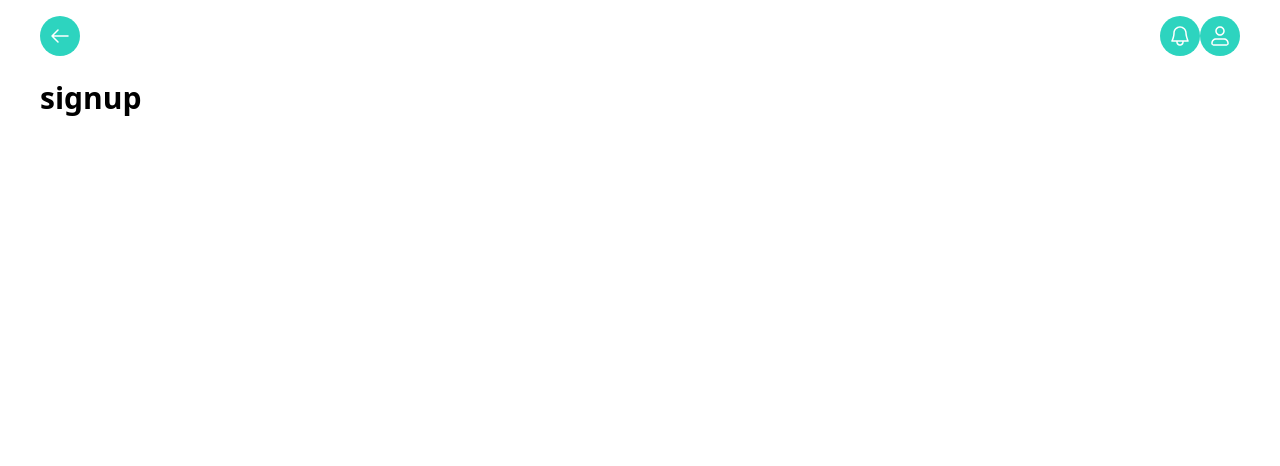
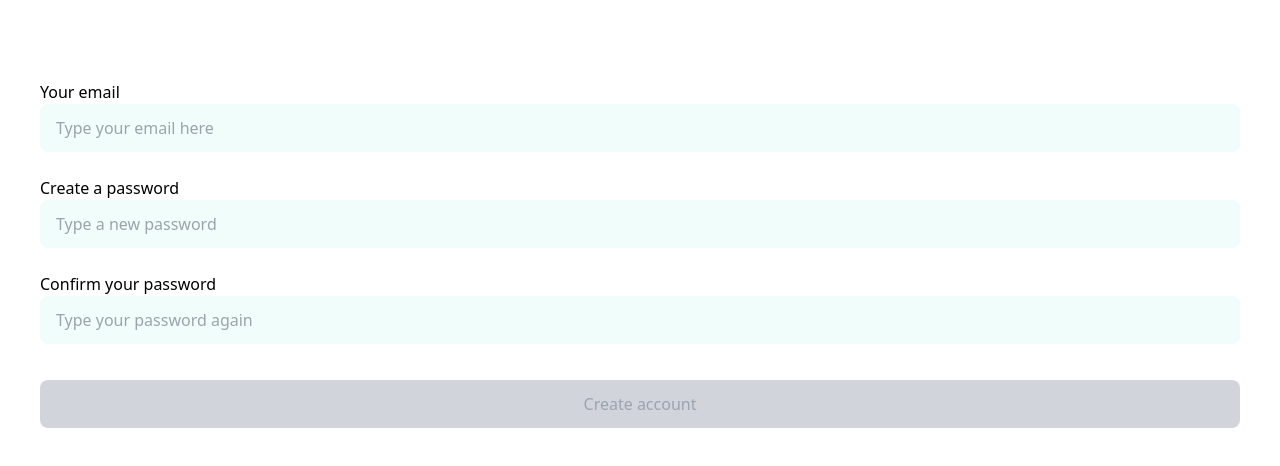
Before and after one commit to andipy/docty, a React (Create React App) app: page /signup in a window 1280 px wide. Shown: the top 466 px of the page. Built offline with nearby package versions, Linux system fonts and the light colour scheme.

Commit message:
new push

```diff
--- a/src/App.js
+++ b/src/App.js
@@ -1,18 +1,21 @@
 import React from "react";
-import { BrowserRouter, Routes, Route } from "react-router-dom";
+import { BrowserRouter, Routes, Route, Navigate } from "react-router-dom";
 import { DataProvider } from "./context/Data";
 
 // import pages
 import Categories from './pages/Categories';
 import Category from './pages/Category';
 import Videos from "./pages/Videos";
+import Signup from "./pages/Signup";
 
 function App() {
   return (
     <DataProvider>
       <BrowserRouter>
         <Routes>
-          <Route path='/' element={<Categories />} />
+          <Route path='/' element={<Navigate replace to='/signup' />} />
+          <Route path='/signup' element={<Signup />} />
+          <Route path='/categories' element={<Categories />} />
           <Route path='/:category' element={<Category />} />
           <Route path='/:category/:id' element={<Videos />} />
         </Routes>
--- a/src/components/Button.jsx
+++ b/src/components/Button.jsx
@@ -1,8 +1,14 @@
 import React from "react";
 
-const Button = ({buttonLabel, onClickFunction, button}) => {
+const Button = ({onClickFunction, button}) => {
     return (
-        <button className={button.style + " mt-3 py-2 rounded-lg font-regular" }onClick={onClickFunction}>{button.label}</button>
+        <button
+            className={button.style}
+            disabled={button.disabled}
+            onClick={onClickFunction}
+        >
+            {button.label}
+        </button>
     )
 }
 
--- a/src/components/DoctorHeader.jsx
+++ b/src/components/DoctorHeader.jsx
@@ -15,12 +15,14 @@ const DoctorHeader = ({ doctorName, imageCover, doctorSubscribers, doctorTags })
         if ( subscription == false ) {
             setButton({
                 label: 'Subscribe',
-                style: 'w-full bg-teal-900 text-white'
+                style: 'w-full bg-teal-900 text-white mt-3 py-2 rounded-lg font-regular',
+                disabled: false
             });
         } else {
             setButton({
                 label: 'Unsubscribe',
-                style: 'w-full bg-gray-300 text-gray-400'
+                style: 'w-full bg-gray-300 text-gray-400 mt-3 py-2 rounded-lg font-regular',
+                disabled: false
             });
         }
     },[subscription])
@@ -49,7 +51,7 @@ const DoctorHeader = ({ doctorName, imageCover, doctorSubscribers, doctorTags })
                     </div>
                 </div>
 
-                <Button buttonLabel={'click'} onClickFunction={handleSubscription} button={button} />
+                <Button onClickFunction={handleSubscription} button={button} />
             </div>
         </div>
     )
--- /dev/null
+++ b/src/components/Input.jsx
@@ -0,0 +1,18 @@
+import React from "react";
+
+const Input = ({ placeholder, type, label, name, onChange }) => {
+    return (
+        <div className="mb-6">
+            <label>{label}</label>
+            <input
+                className="bg-teal-50 w-full py-3 px-4 rounded-lg font-regular"
+                placeholder={placeholder}
+                type={type}
+                name={name}
+                onChange={onChange}
+            />
+        </div>
+    )
+}
+
+export default Input;
--- /dev/null
+++ b/src/pages/Signup.jsx
@@ -0,0 +1,107 @@
+import React, { useState, useEffect } from "react";
+
+// import components
+import Input from '../components/Input';
+import Button from "../components/Button";
+
+const Signup = () => {
+
+    const [values, setValues] = useState({
+        email: '',
+        create_password: '',
+        confirm_password: ''
+    })
+    const handleInput = (e) => {
+        setValues({...values, [e.target.name]: e.target.value});
+    }
+
+    const handleSubmit = (e) => {
+        e.preventDefault();
+    }
+
+    console.log(values);
+
+    const inputs = [
+        {
+            id: 1,
+            label: 'Your email',
+            type: 'email',
+            name: 'email',
+            placeholder: 'Type your email here',
+            required: true,
+        },{
+            id: 2,
+            label: 'Create a password',
+            type: 'password',
+            name: 'create_password',
+            placeholder: 'Type a new password',
+            required: true,
+            pattern:'^[A-Za-z0-9]{8,16}$'
+        },{
+            id: 3,
+            label: 'Confirm your password',
+            type: 'password',
+            name: 'confirm_password',
+            placeholder: 'Type your password again',
+            required: true,
+            pattern: values.password
+        }
+    ]
+
+    const [validity, setValidity] = useState(false);
+    useEffect(()=>{
+        inputs.map((input) => {
+            var inputPattern = new RegExp(input.pattern);
+            if ( inputPattern.test(input) ) {
+                setValidity(true);
+                console.log(validity);
+            } else {
+                setValidity(false);
+                console.log(validity);
+            }
+        })
+    }, [setValues]);
+
+
+    ///////////////////////////
+    const [inputsValid, setInputsValid] = useState(false);
+    const [button, setButton] = useState({});
+    useEffect(() => {
+        if ( inputsValid == false ) {
+            setButton({
+                label: 'Create account',
+                style: 'w-full bg-gray-300 text-gray-400 mt-3 py-3 rounded-lg font-regular',
+                disabled: true
+            });
+        } else {
+            setButton({
+                label: 'Create account',
+                style: 'w-full bg-teal-900 text-white mt-3 py-3 rounded-lg font-regular',
+                disabled: false
+            });
+        }
+    },[inputsValid])
+
+    return (
+        <div className="px-10 mx-0 pt-20">
+            <form action="" onSubmit={handleSubmit}>
+                {inputs.map((input) => {
+                    return (
+                        <Input
+                            key={input.id}
+                            placeholder={input.placeholder}
+                            type={input.type}
+                            label={input.label}
+                            name={input.name}
+                            value={values[input.name]}
+                            onChange={handleInput}
+                        />
+                    )
+                })}
+                <Button button={button} />
+            </form>
+        </div>
+    )
+}
+
+export default Signup;
```
